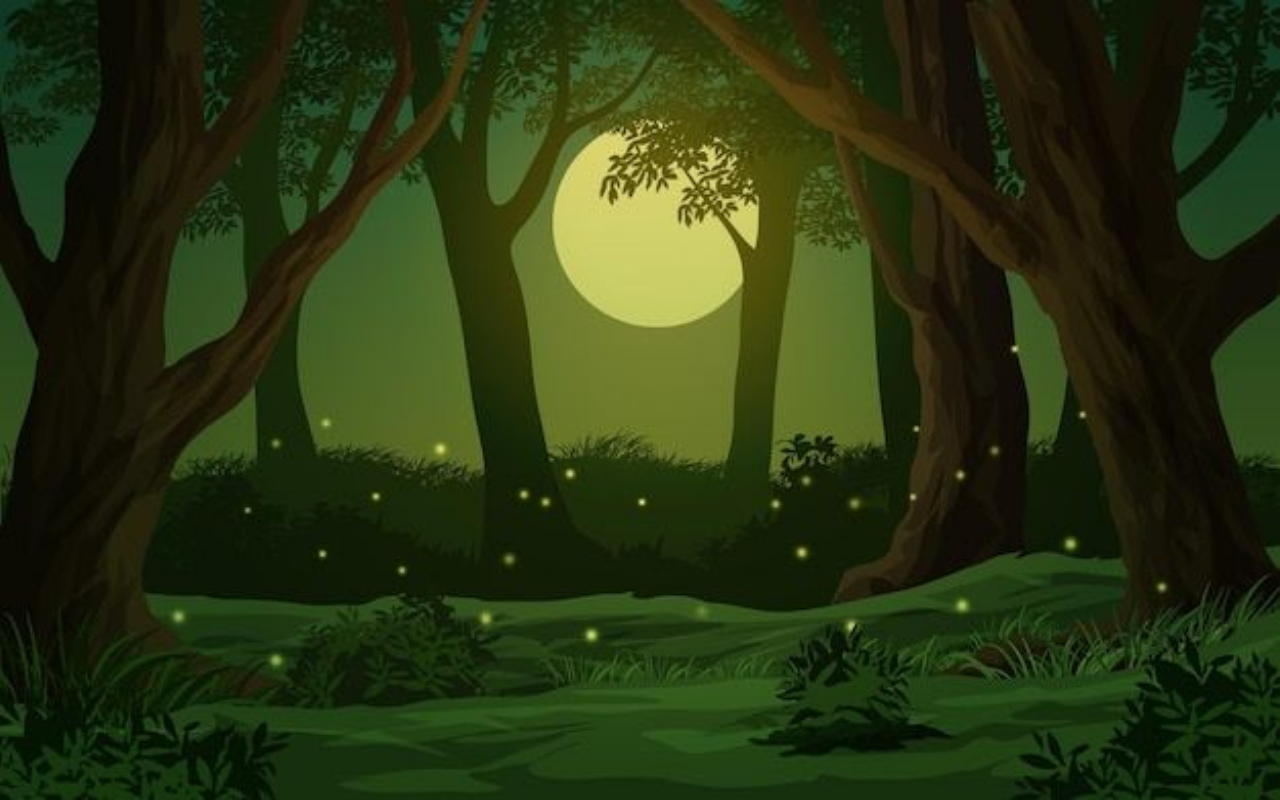
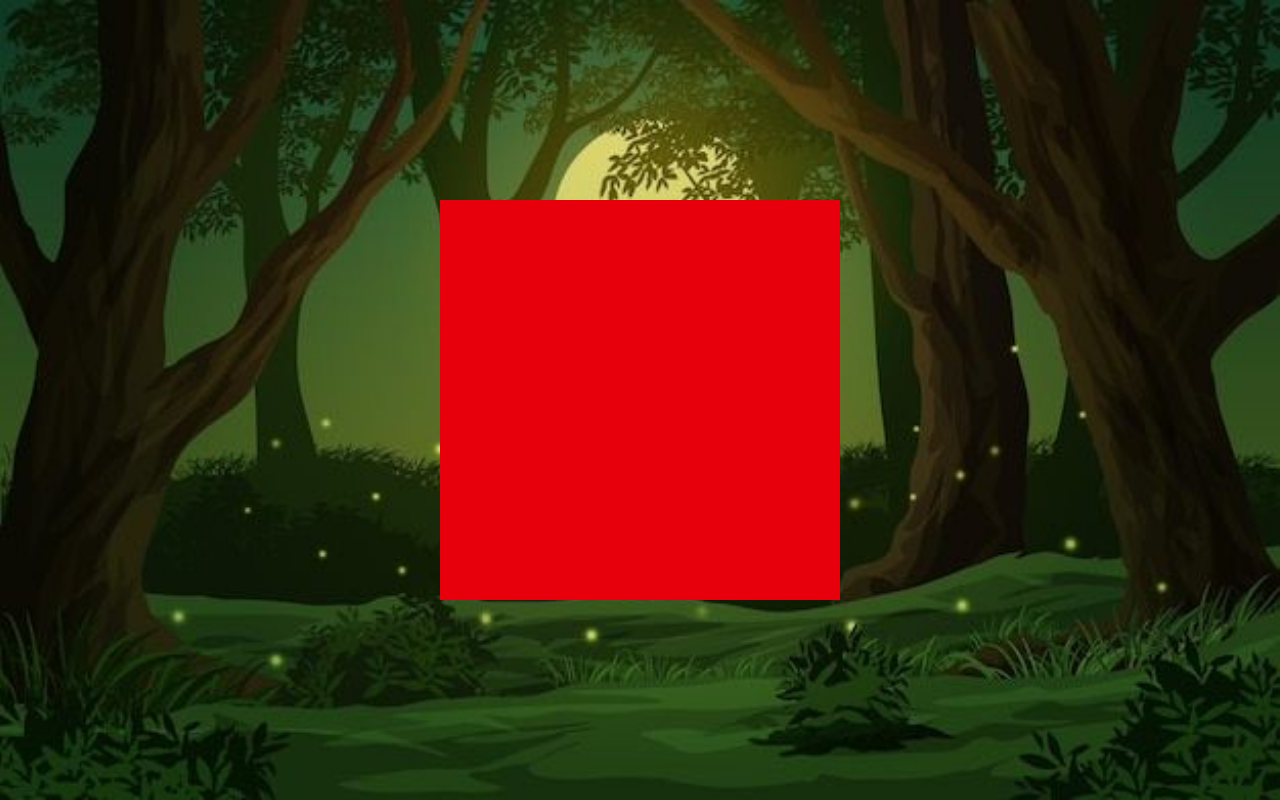
Before and after one commit to Aarongel205/auth-toturial, a React (Vite) app: page / in a window 1280 px wide. Built offline with nearby package versions, Linux system fonts and the light colour scheme.

Commit message:
added centered container

```diff
--- a/src/App.tsx
+++ b/src/App.tsx
@@ -1,7 +1,8 @@
 function App() {
   return (
     <>
-    <div id='wrapper' className='bg-[url(src/assets/nightForest.jpg)] h-screen flex flex-col bg-cover bg-center justify-center align-center'>
+    <div id='wrapper' className='bg-[url(src/assets/nightForest.jpg)] h-screen flex flex-col bg-cover bg-center justify-center items-center'>
+      <div id='container' className='bg-red-600 w-100 h-100'></div>
     </div>
     </>
   )
```
